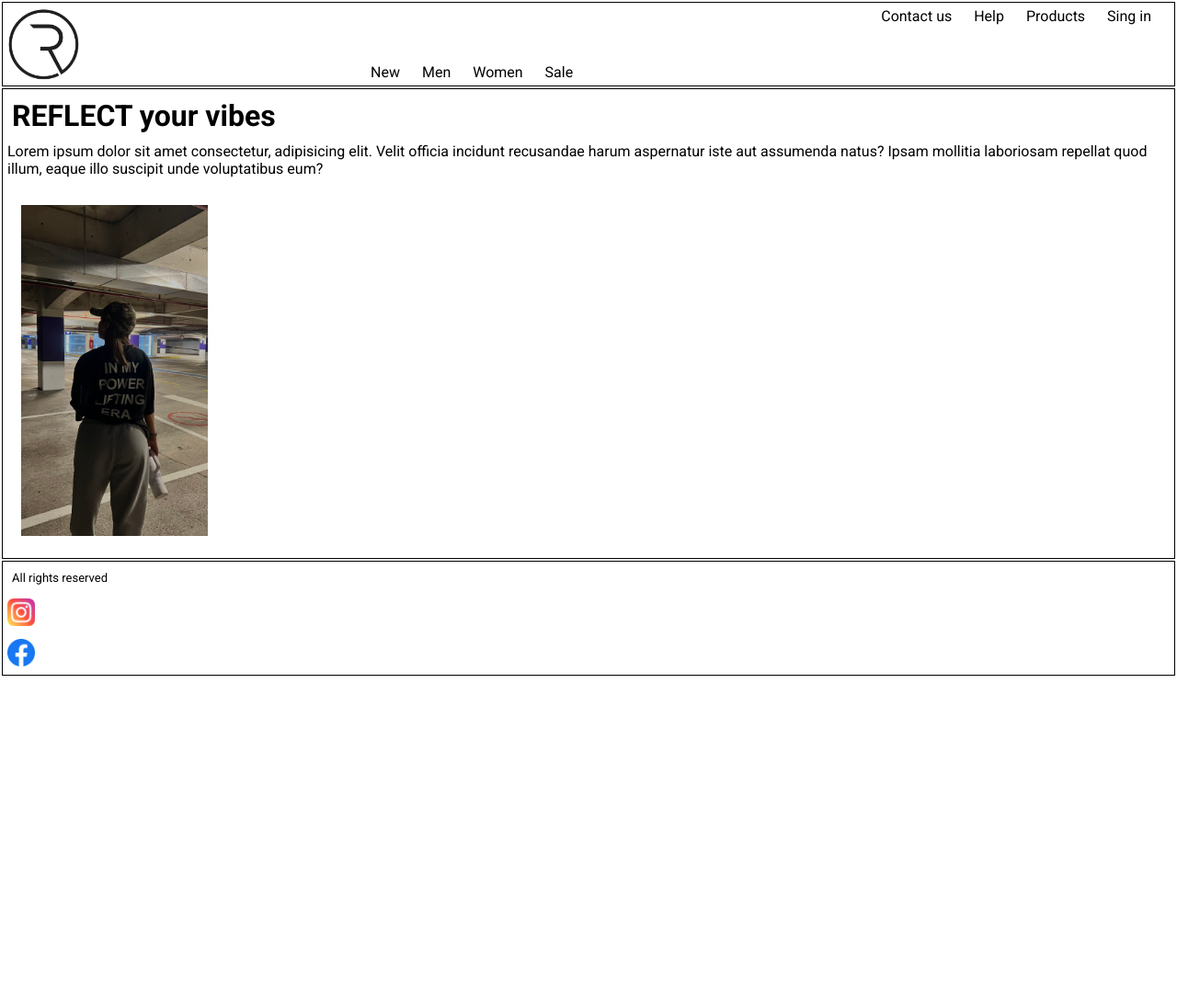
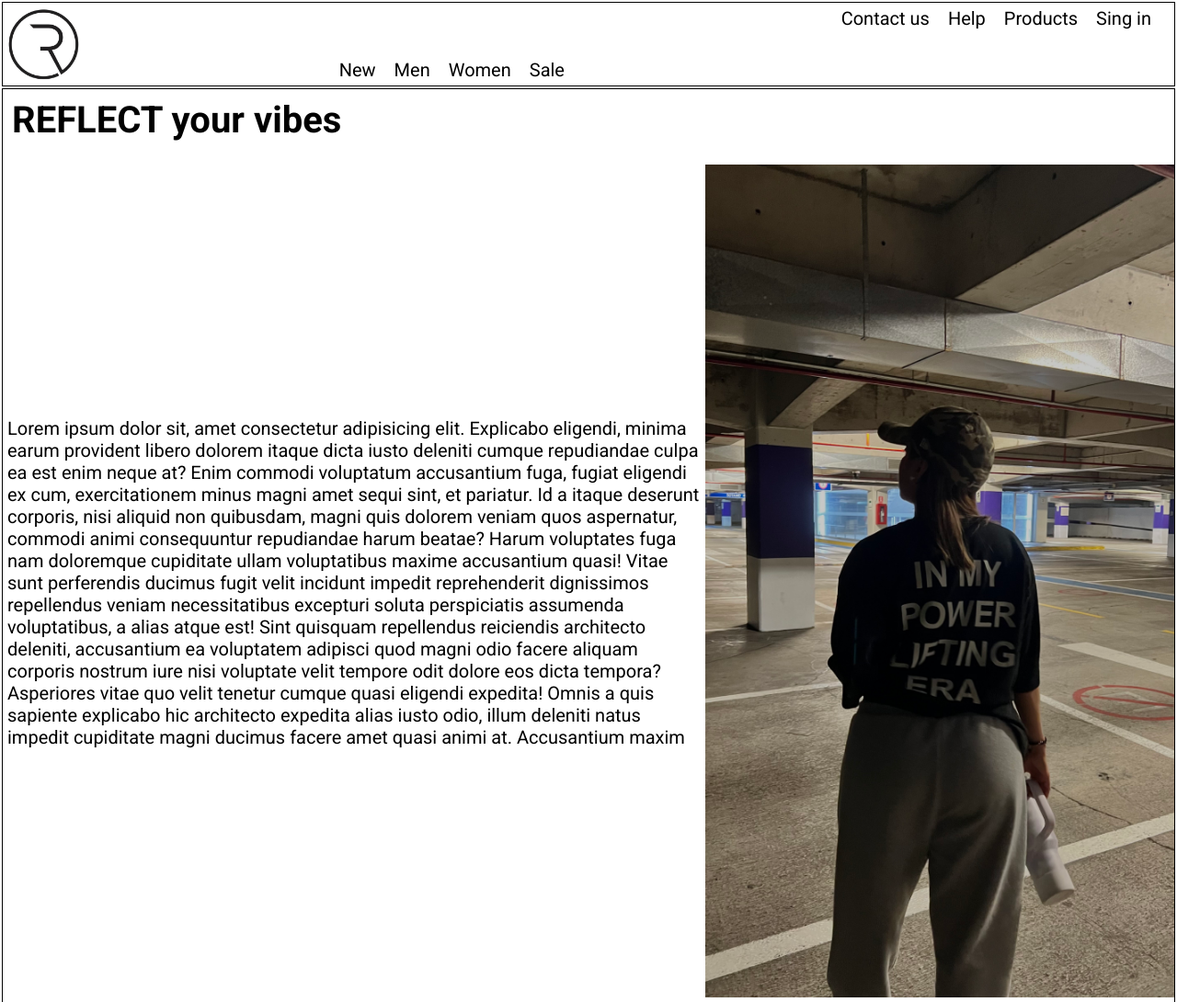
Before and after one commit to renzobardalez/Coderhouse---Entregas, a plain HTML site: page pages/about-us.html in a window 1280 px wide. Shown: the top 1090 px of the page at 92% size. Before the commit the page ends 800 px from the top, so only its background shows below. Drawn offline with Linux system fonts and the light colour scheme.

Commit message:
Listo para entregar

```diff
--- a/css/style.css
+++ b/css/style.css
@@ -34,30 +34,26 @@ header{
     position: relative;
 }
 
-.header_logo{
-    display: flex;
+header .header_logo{
+    display: block;
     align-self:baseline;
     width: 90px;
     margin-bottom: 0px;
 }
 
-
 header nav{
-    display: flex;
+    display: none;
     text-align: center;
-    align-self: flex-end;
+    align-self:center;
+    padding-right: 20px;
 }
 
-
 header nav ul{
+    display: flex;
+    gap: 20px;
     list-style: none;
     padding: 0px;
     margin: 5px;
-}
-
-header nav ul li{
-    display: inline-block;
-    margin-right: 20px;
 }
 
 header nav ul li a{
@@ -65,12 +61,10 @@ header nav ul li a{
     color: #000;
 }
 
-.nav_secundario{
+header .nav_secundario{
     display: flex;
     align-self: flex-start;
 }
-
-
 
 /*-------------------------------------------------------------------*/
 /*-------------------------------------------------------------------*/
@@ -83,23 +77,42 @@ main{
     margin: 2px 2px;
 }
 
-.home_img{
-    display: inline-block;
-    height: 400px;
-    width: auto;
-    padding: 20px;
-
+main {
+    border: 1px solid  black;
+    margin: 2px 2px;
+    display: grid;
+    grid-template-columns: 1fr;
+    gap: 15px;
 }
 
-
-.img_products{
-    display: inline-block;
-    height: 350px;
-    width: auto;
-    padding: 10px;
+.container-gallery{
+    border: 1px solid  black;
+    margin: 2px 2px;
+    display: grid;
+    grid-template-columns: 1fr;
+    gap: 15px;
 }
 
-h1{
+.container-about-us{
+    grid-template-columns: 1fr;
+    grid-template-rows: 1fr;
+}
+
+main div img{
+    height: 100%;
+    width: 100%;
+    object-fit: cover;
+}
+
+.home_img5{
+    display: none;
+}
+
+.home_img6{
+    display: none;
+}
+
+main h1{
     margin: 10px;
 }
 
@@ -128,20 +141,78 @@ form{
 
 /* Estilos del footer */
 footer{
+    display: flex;
     border: 1px solid  black;
     margin: 2px 2px;
+    text-align: center;
 }
 
 footer p{
+    display: flex;
     margin: 10px;
     font-size: small;
 }
+
 .ig_footer_icon {
+    display: flex;
     width: 30px;
     margin: 5px;
 }
 
 .fb_footer_icon {
+    display: flex;
     width: 30px;
     margin: 5px;
 }
+
+/*-------------------------------------------------------------------*/
+/*-------------------------------------------------------------------*/
+/*-------------------------- MEDIA QUERY ----------------------------*/
+/*-------------------------------------------------------------------*/
+/*-------------------------------------------------------------------*/
+
+/* Para pantalla como mínimo 768 px en adelante */
+@media screen and (min-width: 768px){
+
+    body{font-size: 1.25rem;}
+
+    header nav{
+        display: flex;
+        text-align: center;
+        align-self:flex-end;
+        padding-right: 20px;
+    }
+    header .nav_secundario{
+        display: flex;
+        align-self: flex-start;
+    }
+    main .home_img5{
+        display: block;
+    }
+    main .home_img6{
+        display: block;
+    }
+
+    .container-gallery{
+        grid-template-columns: 1fr 1fr 1fr;
+        gap: 15px;
+    }
+
+    .container-about-us{
+        display: grid;
+        grid-template-columns: 60% 40%;
+        align-items: center;
+    }
+
+    .p-about-us{
+        align-self: center;
+    }
+
+    .img-about-us{
+        height: 100%;
+        width: 100%;
+        object-fit: cover;
+}
+
+
+}
--- a/pages/about-us.html
+++ b/pages/about-us.html
@@ -78,19 +78,17 @@
             </ul>
         </nav>
     </header>
-
-
-
     <main>
         <h1> REFLECT your vibes </h1>
-    <p>Lorem ipsum dolor sit amet consectetur, adipisicing elit. Velit officia incidunt recusandae harum aspernatur iste aut assumenda natus? Ipsam mollitia laboriosam repellat quod illum, eaque illo suscipit unde voluptatibus eum?</p>
-    <div>
-        <img class="home_img" src="../img/Polo_negro.jpeg" alt="Woman training squat">
-    </div>
+            <div class="container-about-us">
+                <div>
+                    <p class="p-about-us">Lorem ipsum dolor sit, amet consectetur adipisicing elit. Explicabo eligendi, minima earum provident libero dolorem itaque dicta iusto deleniti cumque repudiandae culpa ea est enim neque at? Enim commodi voluptatum accusantium fuga, fugiat eligendi ex cum, exercitationem minus magni amet sequi sint, et pariatur. Id a itaque deserunt corporis, nisi aliquid non quibusdam, magni quis dolorem veniam quos aspernatur, commodi animi consequuntur repudiandae harum beatae? Harum voluptates fuga nam doloremque cupiditate ullam voluptatibus maxime accusantium quasi! Vitae sunt perferendis ducimus fugit velit incidunt impedit reprehenderit dignissimos repellendus veniam necessitatibus excepturi soluta perspiciatis assumenda voluptatibus, a alias atque est! Sint quisquam repellendus reiciendis architecto deleniti, accusantium ea voluptatem adipisci quod magni odio facere aliquam corporis nostrum iure nisi voluptate velit tempore odit dolore eos dicta tempora? Asperiores vitae quo velit tenetur cumque quasi eligendi expedita! Omnis a quis sapiente explicabo hic architecto expedita alias iusto odio, illum deleniti natus impedit cupiditate magni ducimus facere amet quasi animi at. Accusantium maxim</p>
+                </div>
+                <div>
+                    <img class="img-about-us" src="../img/Polo_negro.jpeg" alt="Woman with grey shirt that mentions: IN MY POWERLIFTING ERA">
+                </div>
+            </div>
     </main>
-
-
-
     <footer>
         <p>All rights reserved</p>
         <!-- Espacio para redes sociales -->
@@ -103,9 +101,7 @@
             <a href="https://www.facebook.com/reflect.pe">
                 <img class="fb_footer_icon" src="../img/facebook_icon.png" alt="Facebook logo, blue font and white letter">
             </a>
-
         </div>
-
     </footer>
 </body>
 </html>
```
Also changed, not shown: index.html (+21 -8 lines), pages/contact-us.html (+0 -1 lines), pages/products.html (+20 -7 lines).
